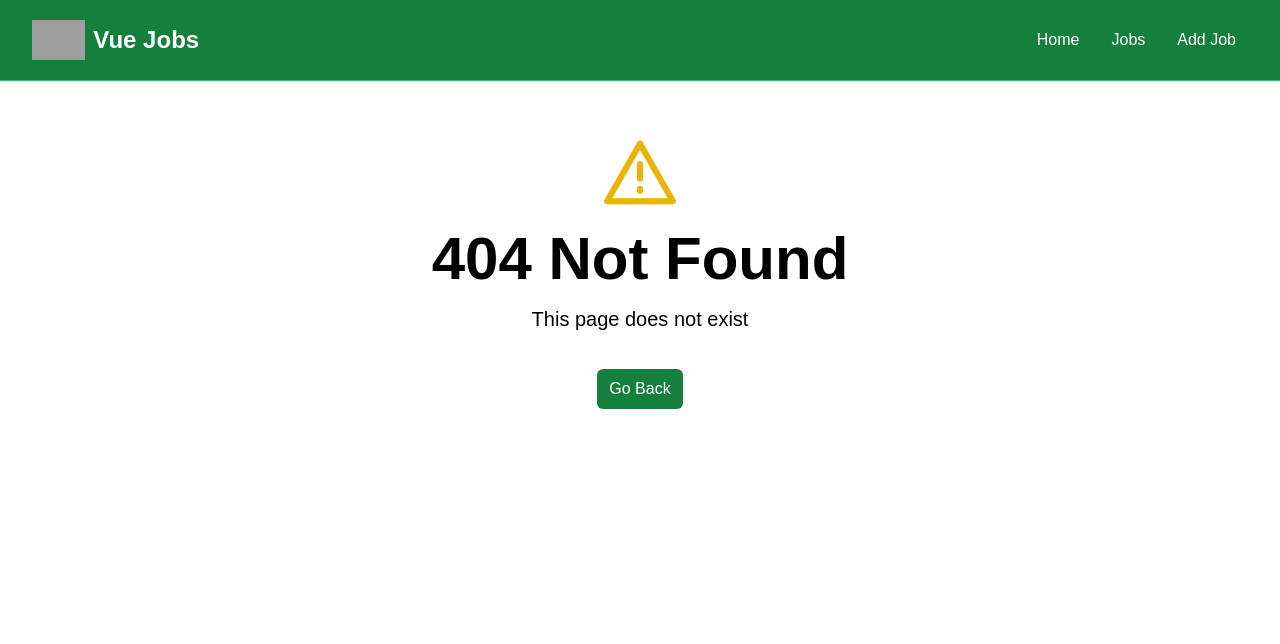
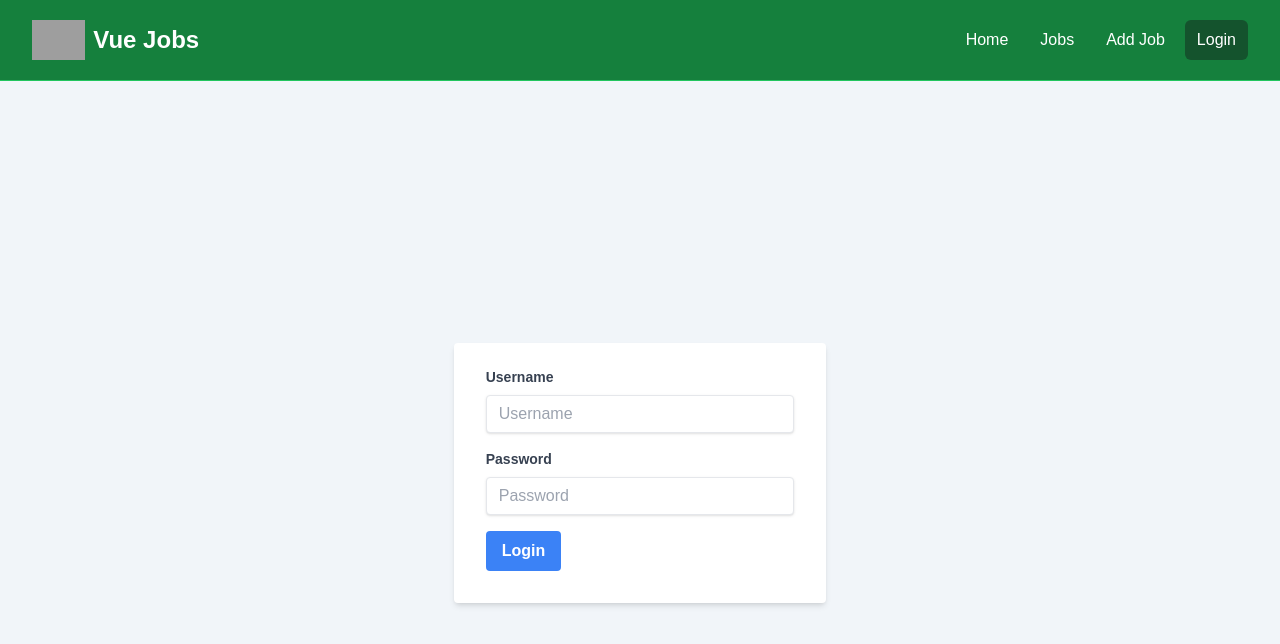
Before and after one commit to jamesfulreader/job_listing_app, a Vue app in the folder frontend/: page /login in a window 1280 px wide. Before the commit this address had no page. Shown: the top 644 px of the page. Built offline with nearby package versions, Linux system fonts and the light colour scheme; no server answers; grey boxes are pictures that could not be loaded.

Commit message:
add login functionality and form

```diff
--- a/frontend/package.json
+++ b/frontend/package.json
@@ -14,7 +14,8 @@
     "primeicons": "^7.0.0",
     "vue": "^3.4.29",
     "vue-router": "^4.4.0",
-    "vue-spinner": "^1.0.4"
+    "vue-spinner": "^1.0.4",
+    "vuex": "^4.1.0"
   },
   "devDependencies": {
     "@vitejs/plugin-vue": "^5.0.5",
--- /dev/null
+++ b/frontend/src/components/ManageComponent.vue
@@ -0,0 +1,16 @@
+<script setup></script>
+<template>
+  <div class="bg-white p-6 rounded-lg shadow-md mt-6">
+    <h3 class="text-xl font-bold mb-6">Manage Job</h3>
+    <a
+      href="add-job.html"
+      class="bg-green-500 hover:bg-green-600 text-white text-center font-bold py-2 px-4 rounded-full w-full focus:outline-none focus:shadow-outline mt-4 block"
+      >Edit Job</a
+    >
+    <button
+      class="bg-red-500 hover:bg-red-600 text-white font-bold py-2 px-4 rounded-full w-full focus:outline-none focus:shadow-outline mt-4 block"
+    >
+      Delete Job
+    </button>
+  </div>
+</template>
--- a/frontend/src/components/Navbar.vue
+++ b/frontend/src/components/Navbar.vue
@@ -1,6 +1,7 @@
 <script setup>
 import logo from '@/assets/img/logo.png'
 import { RouterLink, useRoute } from 'vue-router'
+import store from '@/store'
 
 const isActiveLink = (routePath) => {
   const route = useRoute()
@@ -63,6 +64,20 @@ const isActiveLink = (routePath) => {
                 ]"
                 >Add Job</RouterLink
               >
+              <RouterLink
+                to="/login"
+                :class="[
+                  isActiveLink('/login')
+                    ? 'bg-green-900'
+                    : 'hover:bg-gray-900 hover:text-white',
+                  'text-white',
+                  'px-3',
+                  'py-2',
+                  'rounded-md',
+                ]"
+              >
+                Login
+              </RouterLink>
             </div>
           </div>
         </div>
--- a/frontend/src/main.js
+++ b/frontend/src/main.js
@@ -4,7 +4,9 @@ import router from './router'
 
 import { createApp } from 'vue'
 import App from './App.vue'
+import store from './store'
 
 const app = createApp(App)
+app.use(store)
 app.use(router)
 app.mount('#app')
--- a/frontend/src/router/index.js
+++ b/frontend/src/router/index.js
@@ -3,6 +3,9 @@ import HomeView from '@/views/HomeView.vue'
 import JobsView from '@/views/JobsView.vue'
 import NotFoundView from '@/views/NotFoundView.vue'
 import JobView from '@/views/JobView.vue'
+import LoginView from '@/views/LoginView.vue'
+
+import store from '@/store'
 
 const router = createRouter({
   history: createWebHistory(import.meta.env.BASE_URL),
@@ -23,6 +26,11 @@ const router = createRouter({
       component: JobView,
     },
     {
+      path: '/login',
+      name: 'login',
+      component: LoginView,
+    },
+    {
       path: '/:catchall(.*)',
       name: 'not-found',
       component: NotFoundView,
@@ -30,4 +38,11 @@ const router = createRouter({
   ],
 })
 
+router.beforeEach(async (to, from) => {
+  const signedIn = store.getters.isAuthenticated
+  if (to.meta.requiresAuth && !signedIn) {
+    return { name: 'login' }
+  }
+})
+
 export default router
--- /dev/null
+++ b/frontend/src/services/api.js
@@ -0,0 +1,25 @@
+import axios from 'axios'
+import store from '@/store/index'
+
+const api = axios.create({
+  baseURL: import.meta.env.VITE_API_URL,
+})
+
+api.interceptors.response.use(
+  (response) => response,
+  async (error) => {
+    if (error.response.status === 401 && !error.config._retry) {
+      error.config._retry = true
+      const refreshed = await store.dispatch('refreshToken')
+      if (refreshed) {
+        error.config.headers[
+          'Authorization'
+        ] = `Bearer ${store.state.accessToken}`
+        return api(error.config)
+      }
+    }
+    return Promise.reject(error)
+  }
+)
+
+export default api
--- /dev/null
+++ b/frontend/src/store/index.js
@@ -0,0 +1,73 @@
+import Vuex from 'vuex'
+import Cookies from 'js-cookie'
+import api from '@/services/api'
+
+export default new Vuex.Store({
+  state: {
+    accessToken: null,
+    refreshToken: null,
+    user: null,
+  },
+  mutations: {
+    setTokens(state, { access, refresh }) {
+      state.accessToken = access
+      state.refreshToken = refresh
+    },
+    setUser(state, user) {
+      state.user = user
+    },
+    clearAuth(state) {
+      state.accessToken = null
+      state.refreshToken = null
+      state.user = null
+    },
+  },
+  actions: {
+    async login({ commit }, credentials) {
+      try {
+        const response = await api.post('/api/token/', credentials)
+        const { access, refresh } = response.data
+        commit('setTokens', { access, refresh })
+        Cookies.set('accessToken', access)
+        Cookies.set('refreshToken', refresh)
+        await commit('fetchUser')
+        return true
+      } catch (error) {
+        console.error('Login failed:', error)
+        return false
+      }
+    },
+    async fetchUser({ commit, state }) {
+      try {
+        const response = await api.get('/api/user/', {
+          headers: { Authorization: `Bearer ${state.accessToken}` },
+        })
+        commit('setUser', response.data)
+      } catch (error) {
+        console.error('Failed to fetch user:', error)
+      }
+    },
+    logout({ commit }) {
+      commit('clearAuth')
+      Cookies.remove('accessToken')
+      Cookies.remove('refreshToken')
+    },
+    async refreshToken({ commit, state }) {
+      try {
+        const response = await api.post('/api/token/refresh/', {
+          refresh: state.refreshToken,
+        })
+        const { access } = response.data
+        commit('setTokens', { access, refresh: state.refreshToken })
+        Cookies.set('accessToken', access)
+        return true
+      } catch (error) {
+        console.error('Token refresh failed:', error)
+        return false
+      }
+    },
+  },
+  getters: {
+    isAuthenticated: (state) => !!state.accessToken,
+  },
+})
--- a/frontend/src/views/JobView.vue
+++ b/frontend/src/views/JobView.vue
@@ -1,13 +1,15 @@
 <script setup>
 import axios from 'axios'
+import store from '@/store'
 import { reactive, onMounted } from 'vue'
 import { useRoute, RouterLink } from 'vue-router'
 import BackButton from '@/components/BackButton.vue'
+import ManageComponent from '@/components/ManageComponent.vue'
 import PulseLoader from 'vue-spinner/src/PulseLoader.vue'
 
 const route = useRoute()
 const jobId = route.params.id
-
+const isAuthenticated = store.getters.isAuthenticated
 const state = reactive({
   job: {},
   isLoading: true,
@@ -25,6 +27,7 @@ onMounted(async () => {
 })
 
 console.log(state)
+console.log(isAuthenticated)
 </script>
 
 <template>
@@ -91,19 +94,7 @@ console.log(state)
           </div>
 
           <!-- Manage -->
-          <div class="bg-white p-6 rounded-lg shadow-md mt-6">
-            <h3 class="text-xl font-bold mb-6">Manage Job</h3>
-            <a
-              href="add-job.html"
-              class="bg-green-500 hover:bg-green-600 text-white text-center font-bold py-2 px-4 rounded-full w-full focus:outline-none focus:shadow-outline mt-4 block"
-              >Edit Job</a
-            >
-            <button
-              class="bg-red-500 hover:bg-red-600 text-white font-bold py-2 px-4 rounded-full w-full focus:outline-none focus:shadow-outline mt-4 block"
-            >
-              Delete Job
-            </button>
-          </div>
+          <ManageComponent v-if="isAuthenticated" />
         </aside>
       </div>
     </div>
--- /dev/null
+++ b/frontend/src/views/LoginView.vue
@@ -0,0 +1,57 @@
+<script setup>
+import { ref } from 'vue'
+import { useStore } from 'vuex'
+import { useRouter } from 'vue-router'
+
+const store = useStore()
+const router = useRouter()
+const username = ref('')
+const password = ref('')
+
+const handleLogin = async () => {
+  const success = await store.dispatch('login', {
+    username: username.value,
+    password: password.value,
+  })
+  if (success) {
+    console.log('Login success')
+    router.push({ name: 'home' })
+  } else {
+    console.error('login failed')
+  }
+}
+</script>
+
+<template>
+  <div class="h-screen flex flex-col items-center justify-center bg-slate-100">
+    <form
+      @submit.prevent="handleLogin"
+      class="bg-white shadow-md rounded px-8 pt-6 pb-8 mb-4"
+    >
+      <label class="block text-gray-700 text-sm font-bold mb-2" for="username">
+        Username
+      </label>
+      <input
+        class="shadow appearance-none border rounded w-full py-2 px-3 mb-4 text-gray-700 leading-tight focus:outline-none focus:shadow-outline"
+        v-model="username"
+        type="text"
+        placeholder="Username"
+      />
+      <label class="block text-gray-700 text-sm font-bold mb-2" for="password">
+        Password
+      </label>
+      <input
+        class="shadow appearance-none border rounded w-full py-2 px-3 mb-4 text-gray-700 leading-tight focus:outline-none focus:shadow-outline"
+        v-model="password"
+        type="password"
+        placeholder="Password"
+      />
+      <button
+        class="bg-blue-500 hover:bg-blue-700 text-white font-bold py-2 px-4 rounded focus:outline-none focus:shadow-outline"
+        type="submit"
+      >
+        Login
+      </button>
+    </form>
+  </div>
+</template>
```
Also changed, not shown: 2 other files (tests, documents, lock files or other folders).
